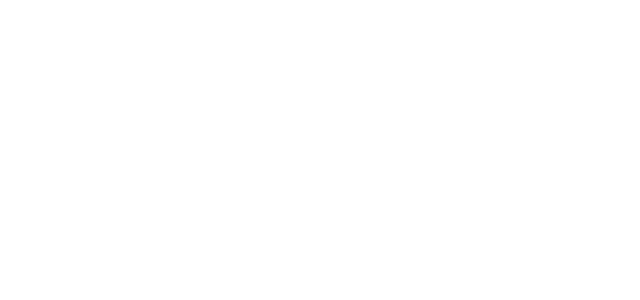
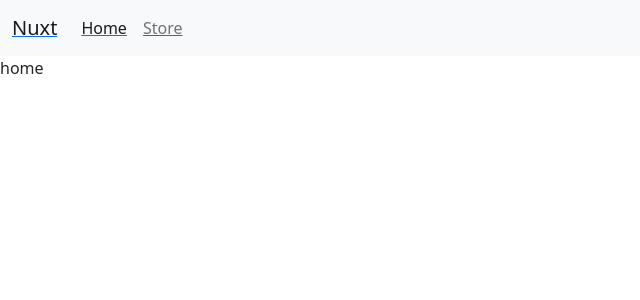
Before and after one commit to HEEPOKE/nuxt3-test, a Nuxt app in the folder Frontend/: page / in a window 1280 px wide. Shown: the top 300 px of the page, without its empty margins (0-640 px from the left). Built offline with nearby package versions, Linux system fonts and the light colour scheme.

Commit message:
update route

```diff
--- a/Frontend/app.vue
+++ b/Frontend/app.vue
@@ -1,3 +1,13 @@
 <template>
+  <IndexVue />
+</template>
+<script>
+import IndexVue from "./pages/index.vue";
 
-</template>
+export default {
+  name: "App",
+  components: {
+    IndexVue,
+  },
+};
+</script>
--- a/Frontend/components/navbar.vue
+++ b/Frontend/components/navbar.vue
@@ -1,7 +1,9 @@
 <template lang="">
   <nav class="navbar navbar-expand-lg bg-light">
     <div class="container-fluid">
-      <a class="navbar-brand" href="#">Navbar w/ text</a>
+      <nuxt-link to="/">
+        <a class="navbar-brand">Nuxt</a>
+      </nuxt-link>
       <button
         class="navbar-toggler"
         type="button"
@@ -16,22 +18,22 @@
       <div class="collapse navbar-collapse" id="navbarText">
         <ul class="navbar-nav me-auto mb-2 mb-lg-0">
           <li class="nav-item">
-            <a class="nav-link active" aria-current="page" href="#">Home</a>
+            <nuxt-link to="/">
+              <a class="nav-link active" aria-current="page">Home</a>
+            </nuxt-link>
           </li>
           <li class="nav-item">
-            <a class="nav-link" href="#">Features</a>
-          </li>
-          <li class="nav-item">
-            <a class="nav-link" href="#">Pricing</a>
+            <nuxt-link to="/store">
+              <a class="nav-link">Store</a>
+            </nuxt-link>
           </li>
         </ul>
-        <span class="navbar-text"> Navbar text with an inline element </span>
       </div>
     </div>
   </nav>
 </template>
 <script>
 export default {
-    name: "NavbarVue",
+  name: "NavbarVue",
 };
 </script>
--- a/Frontend/nuxt.config.ts
+++ b/Frontend/nuxt.config.ts
@@ -2,6 +2,16 @@
 export default defineNuxtConfig({
   app: {
     head: {
+      title: process.env.NameApp,
+      meta: [
+        { charset: "utf-8" },
+        { name: "viewport", content: "width=device-width, initial-scale=1.0" },
+        {
+          hid: "description",
+          name: "description",
+          content: process.env.DescriptionApp,
+        },
+      ],
       link: [
         {
           rel: "stylesheet",
--- a/Frontend/pages/store.vue
+++ b/Frontend/pages/store.vue
@@ -0,0 +1,6 @@
+<template>
+  <div>store</div>
+</template>
+<script>
+export default {};
+</script>
```
Also changed, not shown: Frontend/router/routes.ts (deleted), 2 other files (tests, documents, lock files or other folders).
